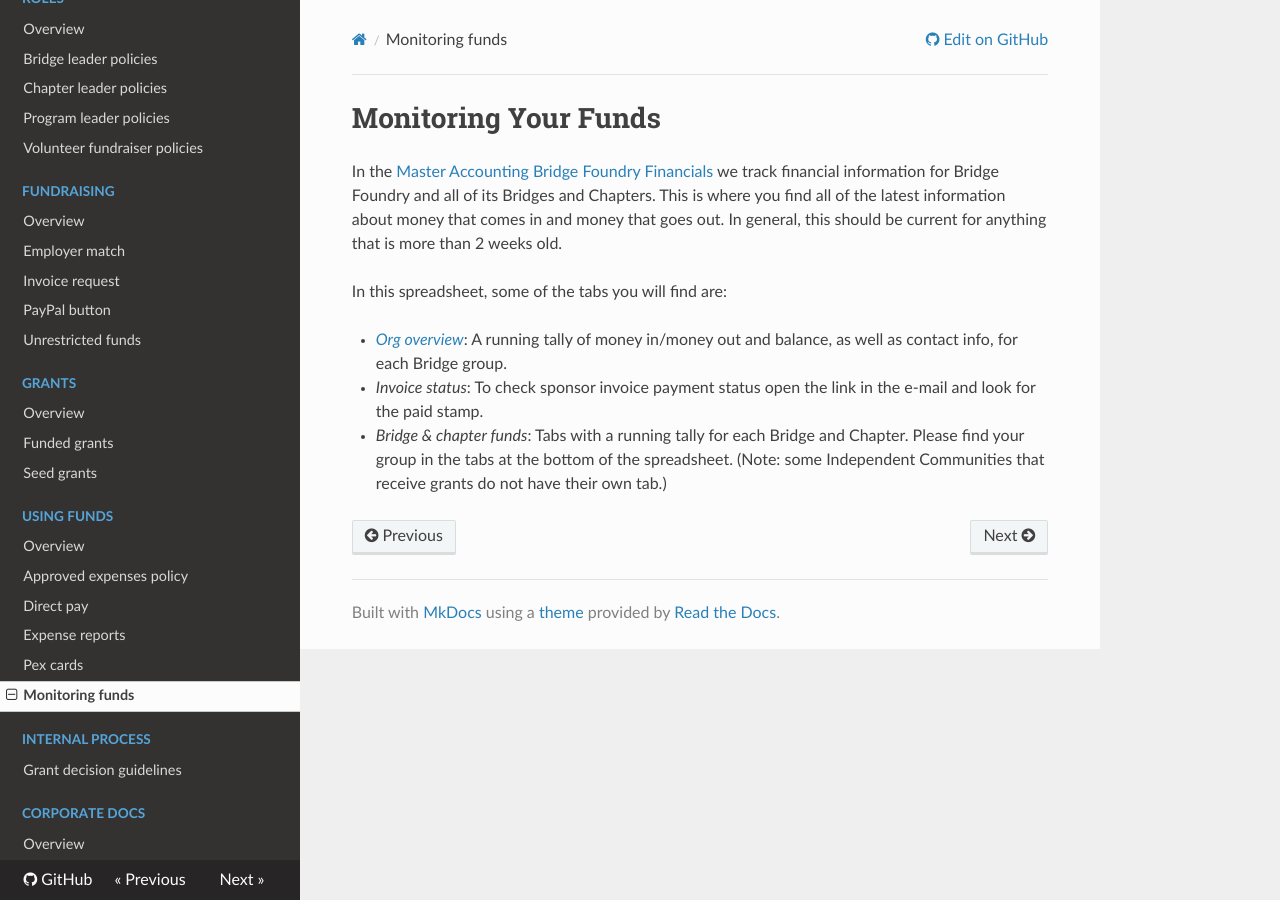
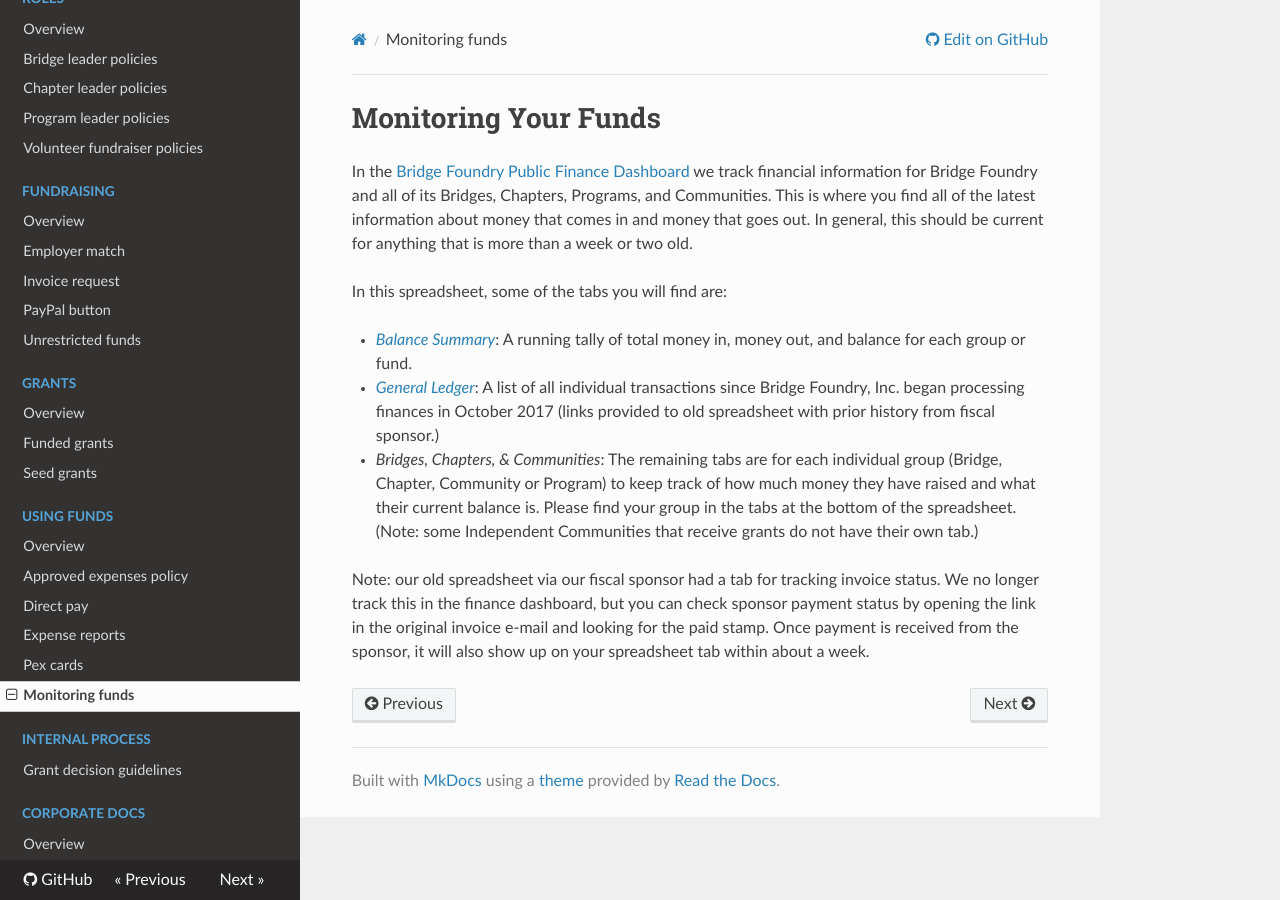
Before and after one commit to Satsaimistoowqp/bridgefoundry-operations, an MkDocs documentation site: the page built from docs/monitoring-funds.md, in a window 1280 px wide. Built offline with MkDocs 1.6.1, drawn with Linux system fonts in a browser that asks for light colours; nearby versions of some CDN libraries; old or Windows-style settings are respelled for this version of MkDocs.

Commit message:
Misc updates to reflect new dashboard features

```diff
--- a/docs/monitoring-funds.md
+++ b/docs/monitoring-funds.md
@@ -1,9 +1,11 @@
 # Monitoring Your Funds
 
-In the [Master Accounting Bridge Foundry Financials](https://docs.google.com/spreadsheets/d/1ImzwdUEd6j0jwDGW7fHS42qc739fh9LMOUmu_yggIO4/edit?usp=sharing) we track financial information for Bridge Foundry and all of its Bridges and Chapters. This is where you find all of the latest information about money that comes in and money that goes out.  In general, this should be current for anything that is more than 2 weeks old.
+In the [Bridge Foundry Public Finance Dashboard](https://docs.google.com/spreadsheets/d/1ImzwdUEd6j0jwDGW7fHS42qc739fh9LMOUmu_yggIO4/edit?usp=sharing) we track financial information for Bridge Foundry and all of its Bridges, Chapters, Programs, and Communities. This is where you find all of the latest information about money that comes in and money that goes out.  In general, this should be current for anything that is more than a week or two old.
 
 In this spreadsheet, some of the tabs you will find are:
 
-* *[Org overview](https://docs.google.com/spreadsheets/d/1ImzwdUEd6j0jwDGW7fHS42qc739fh9LMOUmu_yggIO4/edit#gid=1763745125)*: A running tally of money in/money out and balance, as well as contact info, for each Bridge group.
-* *Invoice status*: To check sponsor invoice payment status open the link in the e-mail and look for the paid stamp.
-* *Bridge & chapter funds*: Tabs with a running tally for each Bridge and Chapter. Please find your group in the tabs at the bottom of the spreadsheet. (Note: some Independent Communities that receive grants do not have their own tab.)
+- *[Balance Summary](https://docs.google.com/spreadsheets/d/1ImzwdUEd6j0jwDGW7fHS42qc739fh9LMOUmu_yggIO4/edit#gid=1763745125)*: A running tally of total money in, money out, and balance for each group or fund.
+- *[General Ledger](https://docs.google.com/spreadsheets/d/1ImzwdUEd6j0jwDGW7fHS42qc739fh9LMOUmu_yggIO4/edit#gid=0)*: A list of all individual transactions since Bridge Foundry, Inc. began processing finances in October 2017 (links provided to old spreadsheet with prior history from fiscal sponsor.)
+- *Bridges, Chapters, & Communities*: The remaining tabs are for each individual group (Bridge, Chapter, Community or Program) to keep track of how much money they have raised and what their current balance is. Please find your group in the tabs at the bottom of the spreadsheet. (Note: some Independent Communities that receive grants do not have their own tab.)
+
+Note: our old spreadsheet via our fiscal sponsor had a tab for tracking invoice status. We no longer track this in the finance dashboard, but you can check sponsor payment status by opening the link in the original invoice e-mail and looking for the paid stamp. Once payment is received from the sponsor, it will also show up on your spreadsheet tab within about a week.
```
